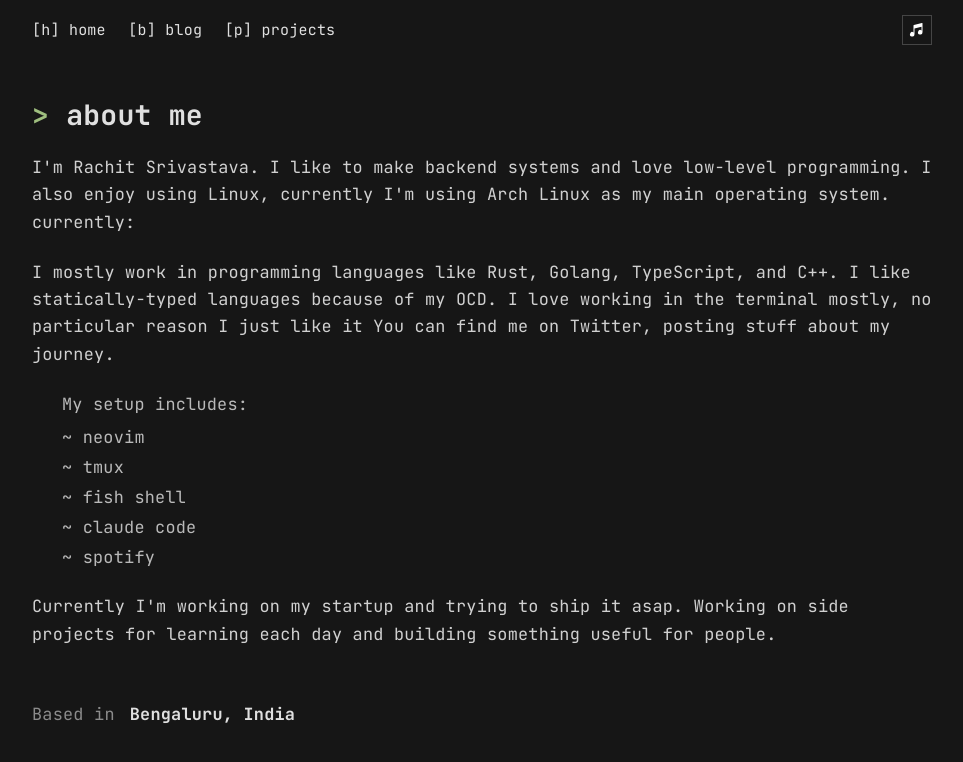
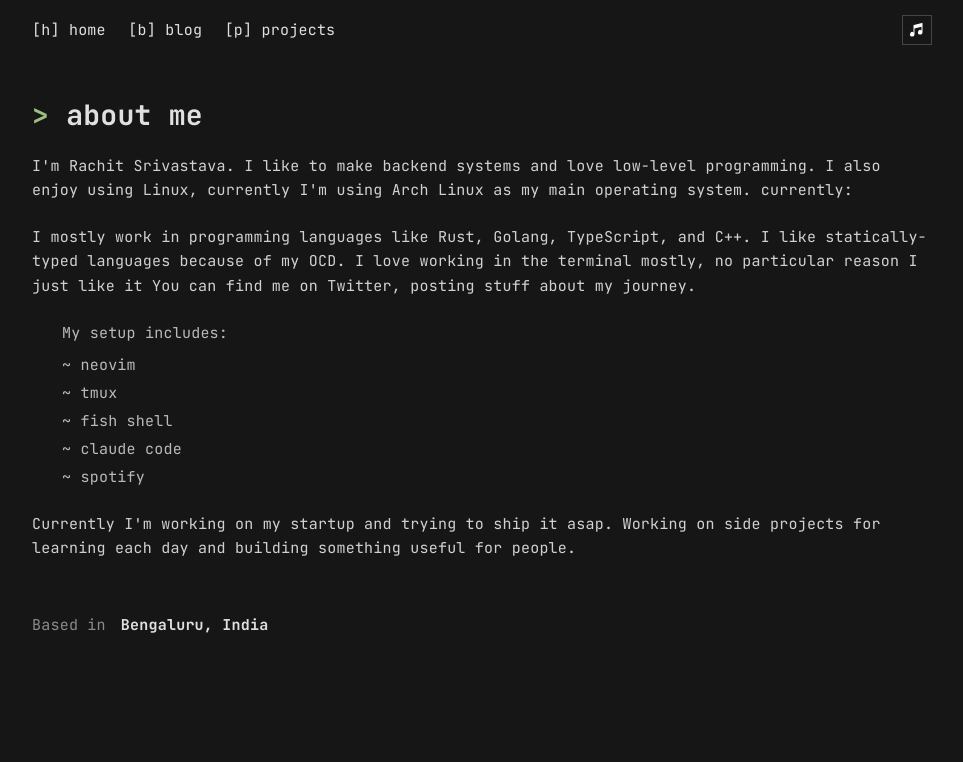
Before and after one commit to Ethics03/rachitt.dev, a Next.js app: page /about in a window 1280 px wide. Shown: the top 762 px of the page, without its empty margins (158-1121 px from the left). Built offline with nearby package versions, Linux system fonts and the light colour scheme.

Commit message:
text-lg to text-base

```diff
--- a/src/app/about/page.tsx
+++ b/src/app/about/page.tsx
@@ -6,7 +6,7 @@ export default function About() {
           <span className="text-accent">&gt;</span> about me
         </h1>
 
-        <div className="text-lg text-white/80 leading-relaxed space-y-6">
+        <div className="text-white/80 leading-relaxed space-y-6">
           <p>
             I'm Rachit Srivastava. I like to make backend systems and love
             low-level programming. I also enjoy using Linux, currently I'm using
@@ -21,7 +21,7 @@ export default function About() {
             journey.
           </p>
 
-          <div className="pl-8 font-mono text-lg text-white/70">
+          <div className="pl-8 font-mono text-white/70">
             <p>My setup includes:</p>
             <div className="mt-2 space-y-1">
               <p>~ neovim</p>
@@ -40,7 +40,7 @@ export default function About() {
 
         </div>
 
-        <div className="mt-8 flex gap-4 text-lg">
+        <div className="mt-8 flex gap-4">
           <span className="text-white/50">Based in</span>
           <span className="font-bold">Bengaluru, India </span>
         </div>
```
